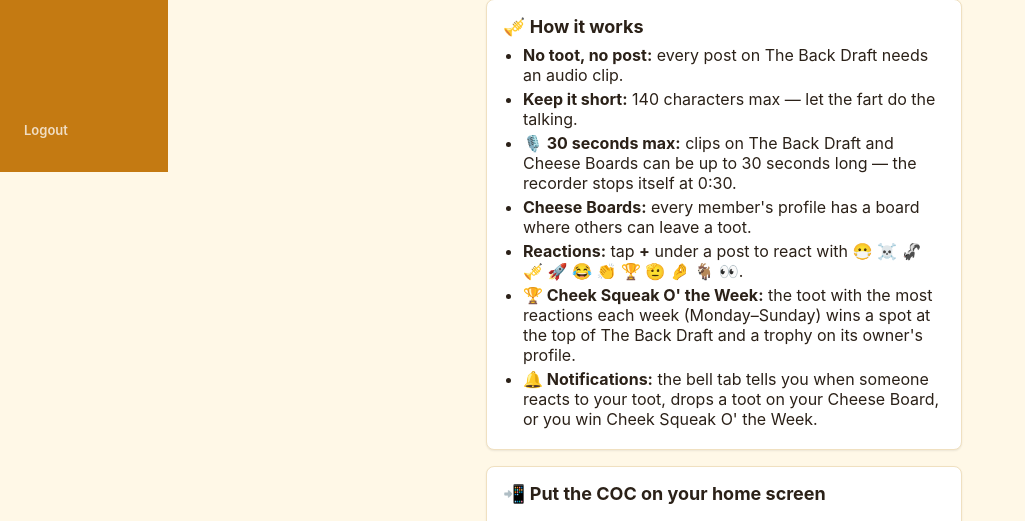
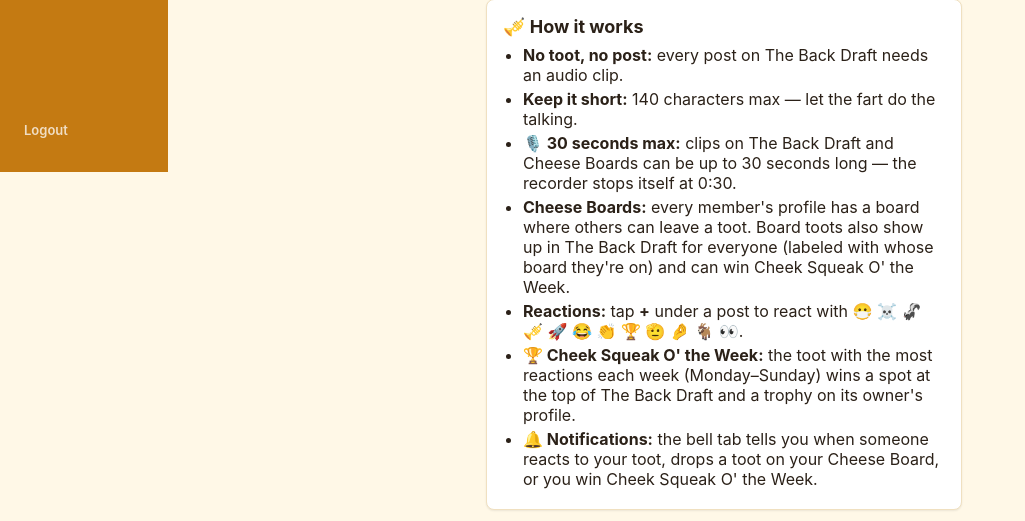
Before and after one commit to jason85alexander-arch/cupocheese, a Flask app: page /welcome in a window 1280 px wide. Shown: the part 628-1149 px from the top of the page, without its empty margins (0-1025 px from the left). Run offline with Flask 3, Linux system fonts and the light colour scheme; the visitor is signed in with stand-in values (Sample User, id 1); data comes from the database, SQL or seed files in the repository; data that the repository does not hold is empty.

Commit message:
Cheese Board toots in The Back Draft with board label; count toward unread badge; eligible for Cheek Squeak (awards.target_type, existing awards kept)

```diff
--- a/app.py
+++ b/app.py
@@ -250,6 +250,7 @@ def init_db():
         db.execute(
             "CREATE INDEX IF NOT EXISTS idx_board_posts_board ON board_posts (board_user_id, created_at)"
         )
+        db.execute("CREATE INDEX IF NOT EXISTS idx_board_posts_created ON board_posts (created_at)")
         bp_cols = {row["name"] for row in db.execute("PRAGMA table_info(board_posts)").fetchall()}
         if "self_reacted_at" not in bp_cols:
             # Permanent "geek" mark: set on the author's first reaction to their own post, never cleared.
@@ -301,6 +302,10 @@ def init_db():
                 created_at TEXT
             )
         """)
+        aw_cols = {row["name"] for row in db.execute("PRAGMA table_info(awards)").fetchall()}
+        if "target_type" not in aw_cols:
+            # Existing awards were all feed posts; keep them exactly as stored.
+            db.execute("ALTER TABLE awards ADD COLUMN target_type TEXT NOT NULL DEFAULT 'post'")
         # Admin-issued, single-use invites.
         db.execute("""
             CREATE TABLE IF NOT EXISTS invites (
@@ -423,11 +428,13 @@ def unread_back_draft_count(user_id):
         return g._unread_bd
     try:
         n = get_db().execute(
-            """SELECT COUNT(*) FROM posts
-               WHERE created_at > (SELECT COALESCE(back_draft_seen_at, created_at, '') FROM users WHERE id = ?)
-                 AND user_id != ?""",
-            (user_id, user_id),
-        ).fetchone()[0]
+            """WITH seen AS (SELECT COALESCE(back_draft_seen_at, created_at, '') AS t FROM users WHERE id = ?)
+               SELECT (SELECT COUNT(*) FROM posts
+                        WHERE created_at > (SELECT t FROM seen) AND user_id != ?)
+                    + (SELECT COUNT(*) FROM board_posts
+                        WHERE created_at > (SELECT t FROM seen) AND author_id != ?)""",
+            (user_id, user_id, user_id),
+        ).fetchone()[0] or 0
     except sqlite3.Error:
         n = 0
     g._unread_bd = n
@@ -468,20 +475,30 @@ def week_bounds(now_utc=None, weeks_back=0):
 
 
 def top_post_between(db, start_utc, end_utc):
-    """Feed post created in [start, end) with most reactions from people other than its author;
-    ties -> most distinct (non-author) reactors, then earliest. Self-reactions never count."""
+    """Back Draft toot (feed post or Cheese Board post) created in [start, end) with most reactions
+    from people other than its author; ties -> most distinct (non-author) reactors, then earliest.
+    Self-reactions never count. Returns row with kind ('post'|'board'), id, user_id (author), n, d."""
+    s, e = start_utc.isoformat(), end_utc.isoformat()
     return db.execute(
         """
-        SELECT p.id, p.user_id, p.created_at, COUNT(r.id) AS n, COUNT(DISTINCT r.user_id) AS d
-        FROM posts p
-        JOIN reactions r ON r.target_type = 'post' AND r.target_id = p.id AND r.user_id != p.user_id
-        WHERE p.created_at >= ? AND p.created_at < ?
-        GROUP BY p.id
-        HAVING COUNT(r.id) >= 1
-        ORDER BY n DESC, d DESC, p.created_at ASC, p.id ASC
+        SELECT * FROM (
+            SELECT 'post' AS kind, p.id, p.user_id, p.created_at, COUNT(r.id) AS n, COUNT(DISTINCT r.user_id) AS d
+            FROM posts p
+            JOIN reactions r ON r.target_type = 'post' AND r.target_id = p.id AND r.user_id != p.user_id
+            WHERE p.created_at >= ? AND p.created_at < ?
+            GROUP BY p.id
+            UNION ALL
+            SELECT 'board' AS kind, b.id, b.author_id AS user_id, b.created_at, COUNT(r.id) AS n, COUNT(DISTINCT r.user_id) AS d
+            FROM board_posts b
+            JOIN reactions r ON r.target_type = 'board' AND r.target_id = b.id AND r.user_id != b.author_id
+            WHERE b.created_at >= ? AND b.created_at < ?
+            GROUP BY b.id
+        )
+        WHERE n >= 1
+        ORDER BY n DESC, d DESC, created_at ASC, kind DESC, id ASC
         LIMIT 1
         """,
-        (start_utc.isoformat(), end_utc.isoformat()),
+        (s, e, s, e),
     ).fetchone()
 
 
@@ -496,11 +513,12 @@ def ensure_weekly_award(db, now_utc=None):
     if not win:
         return None  # nobody reacted; re-checked cheaply on later requests
     cur = db.execute(
-        "INSERT OR IGNORE INTO awards (week_start, post_id, user_id, reaction_count, created_at) VALUES (?, ?, ?, ?, ?)",
-        (key, win["id"], win["user_id"], win["n"], _now_utc().isoformat()),
+        "INSERT OR IGNORE INTO awards (week_start, post_id, user_id, reaction_count, created_at, target_type) "
+        "VALUES (?, ?, ?, ?, ?, ?)",
+        (key, win["id"], win["user_id"], win["n"], _now_utc().isoformat(), win["kind"]),
     )
     if cur.rowcount == 1:
-        notify(db, win["user_id"], None, "award", "post", win["id"])
+        notify(db, win["user_id"], None, "award", win["kind"], win["id"])
     db.commit()
     return db.execute("SELECT * FROM awards WHERE week_start = ?", (key,)).fetchone()
 
@@ -599,22 +617,35 @@ def _cheek_squeak_context(db, viewer):
     week_start, _, _ = week_bounds(weeks_back=1)
     out = {"label": _week_label(week_start), "winner": None, "leader": None}
     if award:
-        row = db.execute(
-            "SELECT p.id, p.user_id, p.content, p.audio_path, p.created_at, p.self_reacted_at, "
-            "COALESCE(u.username, 'unknown') AS username "
-            "FROM posts p LEFT JOIN users u ON u.id = p.user_id WHERE p.id = ?",
-            (award["post_id"],),
-        ).fetchone()
+        kind = award["target_type"] or "post"
+        if kind == "board":
+            row = db.execute(
+                "SELECT b.id, b.author_id AS user_id, b.body AS content, b.audio_path, b.created_at, b.self_reacted_at, "
+                "COALESCE(u.username, 'unknown') AS username, o.username AS board_owner "
+                "FROM board_posts b LEFT JOIN users u ON u.id = b.author_id "
+                "LEFT JOIN users o ON o.id = b.board_user_id WHERE b.id = ?",
+                (award["post_id"],),
+            ).fetchone()
+        else:
+            row = db.execute(
+                "SELECT p.id, p.user_id, p.content, p.audio_path, p.created_at, p.self_reacted_at, "
+                "COALESCE(u.username, 'unknown') AS username, NULL AS board_owner "
+                "FROM posts p LEFT JOIN users u ON u.id = p.user_id WHERE p.id = ?",
+                (award["post_id"],),
+            ).fetchone()
         if row:
             w = dict(row)
+            w["kind"] = kind
             w["reaction_count"] = award["reaction_count"]
-            w["reactions"] = load_reactions(db, "post", [w["id"]], viewer["id"]).get(w["id"], [])
+            w["reactions"] = load_reactions(db, kind, [w["id"]], viewer["id"]).get(w["id"], [])
             out["winner"] = w
     _, cs, ce = week_bounds(weeks_back=0)
     lead = top_post_between(db, cs, ce)
     if lead:
         u = db.execute("SELECT username FROM users WHERE id = ?", (lead["user_id"],)).fetchone()
-        out["leader"] = {"id": lead["id"], "n": lead["n"], "username": u["username"] if u else "unknown"}
+        out["leader"] = {"id": lead["id"], "n": lead["n"], "kind": lead["kind"],
+                         "anchor": ("bp-%d" if lead["kind"] == "board" else "post-%d") % lead["id"],
+                         "username": u["username"] if u else "unknown"}
     if not out["winner"] and not out["leader"]:
         return None
     return out
@@ -715,6 +746,7 @@ def index():
     posts = []
     for row in list(pinned_rows) + list(rows):
         posts.append({
+            "kind": "post",
             "id": row["id"],
             "user_id": row["user_id"],
             "content": row["content"],
@@ -729,6 +761,38 @@ def index():
     rx = load_reactions(db, "post", [p["id"] for p in posts], viewer["id"])
     for p in posts:
         p["reactions"] = rx.get(p["id"], [])
+    # Cheese Board toots mix into the feed chronologically (pinned feed posts stay on top).
+    board_rows = db.execute(
+        """
+        SELECT b.id, b.board_user_id, b.author_id, b.body, b.audio_path, b.created_at, b.self_reacted_at,
+               COALESCE(a.username, 'unknown') AS username, o.username AS board_owner
+        FROM board_posts b
+        LEFT JOIN users a ON a.id = b.author_id
+        LEFT JOIN users o ON o.id = b.board_user_id
+        ORDER BY b.created_at DESC, b.id DESC
+        LIMIT 50
+        """
+    ).fetchall()
+    boards = [{
+        "kind": "board",
+        "id": r["id"],
+        "user_id": r["author_id"],
+        "content": r["body"],
+        "created_at": r["created_at"] or "",
+        "audio_path": r["audio_path"],
+        "username": r["username"],
+        "board_owner": r["board_owner"],
+        "pinned": False,
+        "self_reacted": bool(r["self_reacted_at"]),
+        "can_pin": False,
+        "can_manage": can_delete_board_post(viewer, r),
+    } for r in board_rows]
+    brx = load_reactions(db, "board", [b["id"] for b in boards], viewer["id"])
+    for b in boards:
+        b["reactions"] = brx.get(b["id"], [])
+    n_pinned = len(pinned_rows)
+    stream = sorted(posts[n_pinned:] + boards, key=lambda p: p["created_at"] or "", reverse=True)[:50]
+    posts = posts[:n_pinned] + stream
     squeak = _cheek_squeak_context(db, viewer)
     return render_template(
         "feed.html",
@@ -1318,6 +1382,9 @@ def delete_board_post(post_id):
         url_for("user_profile", username=bp["board_username"]) + "#board"
         if bp["board_username"] else url_for("index")
     )
+    nxt = request.form.get("next") or ""
+    if nxt.startswith("/") and not nxt.startswith("//"):
+        back = nxt
     if not can_delete_board_post(viewer, bp):
         flash("Only the author, the board owner, or an admin can remove that.")
         return redirect(back)
--- a/templates/base.html
+++ b/templates/base.html
@@ -219,6 +219,9 @@
         .board-item { padding: 12px 0; border-top: 1px solid #f0e0c0; }
         .board-author { text-decoration: none; color: #2b2118; }
         .board-author:hover strong { color: #c47a12; }
+        .board-on { white-space: normal; }
+        .board-on a { color: #8a5208; font-weight: 600; }
+        .card.board-toot { border-left: 4px solid #f2c46d; }
         .board-body { margin-top: 6px; white-space: pre-wrap; word-wrap: break-word; }
         #board-form textarea { margin-bottom: 8px; }
 
--- a/templates/welcome.html
+++ b/templates/welcome.html
@@ -38,7 +38,7 @@
     <li><strong>No toot, no post:</strong> every post on The Back Draft needs an audio clip.</li>
     <li><strong>Keep it short:</strong> {{ post_max }} characters max — let the fart do the talking.</li>
     <li><strong>🎙️ 30 seconds max:</strong> clips on The Back Draft and Cheese Boards can be up to 30 seconds long — the recorder stops itself at 0:30.</li>
-    <li><strong>Cheese Boards:</strong> every member's profile has a board where others can leave a toot.</li>
+    <li><strong>Cheese Boards:</strong> every member's profile has a board where others can leave a toot. Board toots also show up in The Back Draft for everyone (labeled with whose board they're on) and can win Cheek Squeak O' the Week.</li>
     <li><strong>Reactions:</strong> tap <strong>+</strong> under a post to react with 😷 ☠️ 🦨 🎺 🚀 😂 👏 🏆 🫡 🤌 🐐 👀.</li>
     <li><strong>🏆 Cheek Squeak O' the Week:</strong> the toot with the most reactions each week (Monday–Sunday) wins a spot at the top of The Back Draft and a trophy on its owner's profile.</li>
     <li><strong>🔔 Notifications:</strong> the bell tab tells you when someone reacts to your toot, drops a toot on your Cheese Board, or you win Cheek Squeak O' the Week.</li>
```
Also changed, not shown: templates/feed.html (+22 -9 lines).
